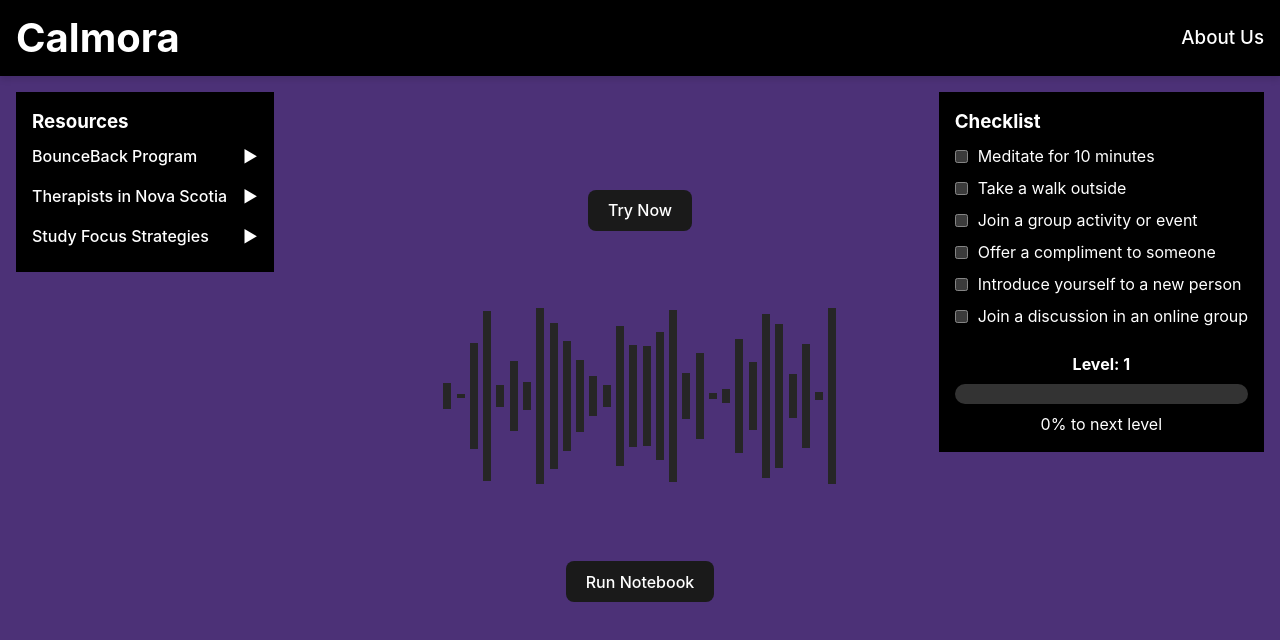
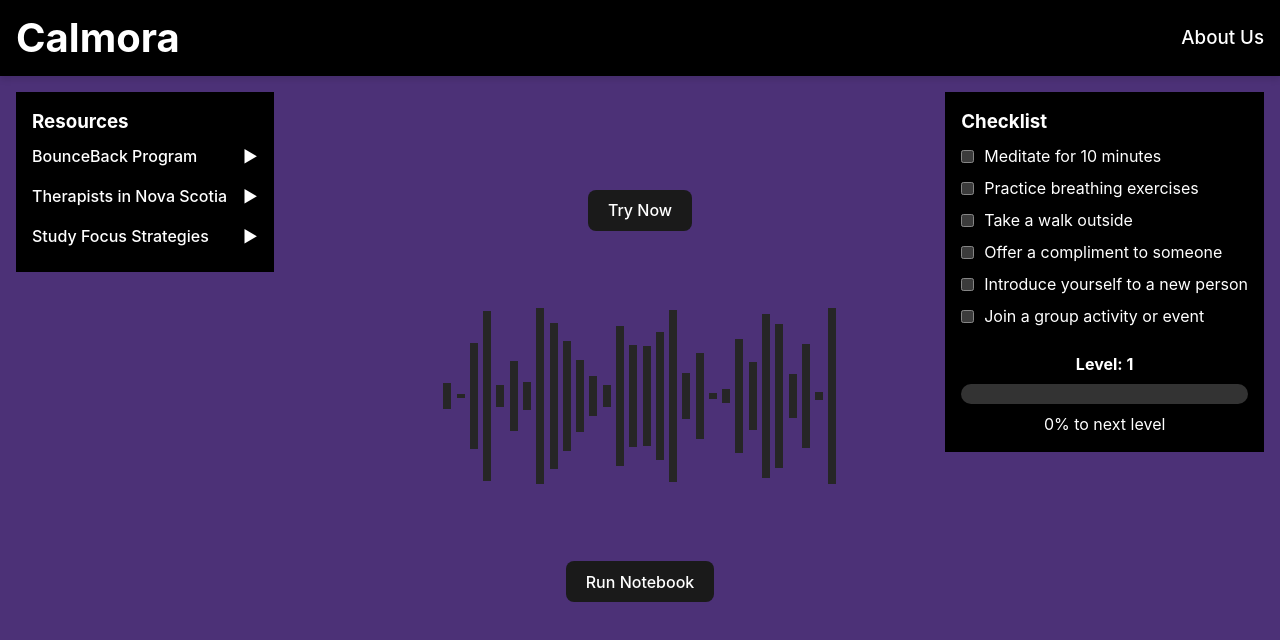
Before and after one commit to eyurekli/shiftkey-mental-2025, a React (Vite) app in the folder react-project/: page / in a window 1280 px wide. Shown: the top 640 px of the page. Built offline with nearby package versions, Linux system fonts and the light colour scheme.

Commit message:
fixed visuals

```diff
--- a/react-project/src/components/Checklist.jsx
+++ b/react-project/src/components/Checklist.jsx
@@ -7,11 +7,11 @@ export default function Checklist() {
 
   const [items, setItems] = useState([
     { id: 1, text: "Meditate for 10 minutes", checked: false },
-    { id: 2, text: "Take a walk outside", checked: false },
-    { id: 3, text: "Join a group activity or event", checked: false },
+    { id: 2, text: "Practice breathing exercises", checked: false },
+    { id: 3, text: "Take a walk outside", checked: false },
     { id: 4, text: "Offer a compliment to someone", checked: false },
     { id: 5, text: "Introduce yourself to a new person", checked: false },
-    { id: 6, text: "Join a discussion in an online group", checked: false },
+    { id: 6, text: "Join a group activity or event", checked: false },
 
   ]);
 
@@ -32,7 +32,7 @@ export default function Checklist() {
     // Remove the item after a delay
     setTimeout(() => {
       setItems((prevItems) => prevItems.filter((item) => item.id !== id));
-    }, 2000);
+    }, 300);
   };
 
   const level = Math.floor(points / pointsPerLevel) + 1; // Dynamically calculate the level
```
